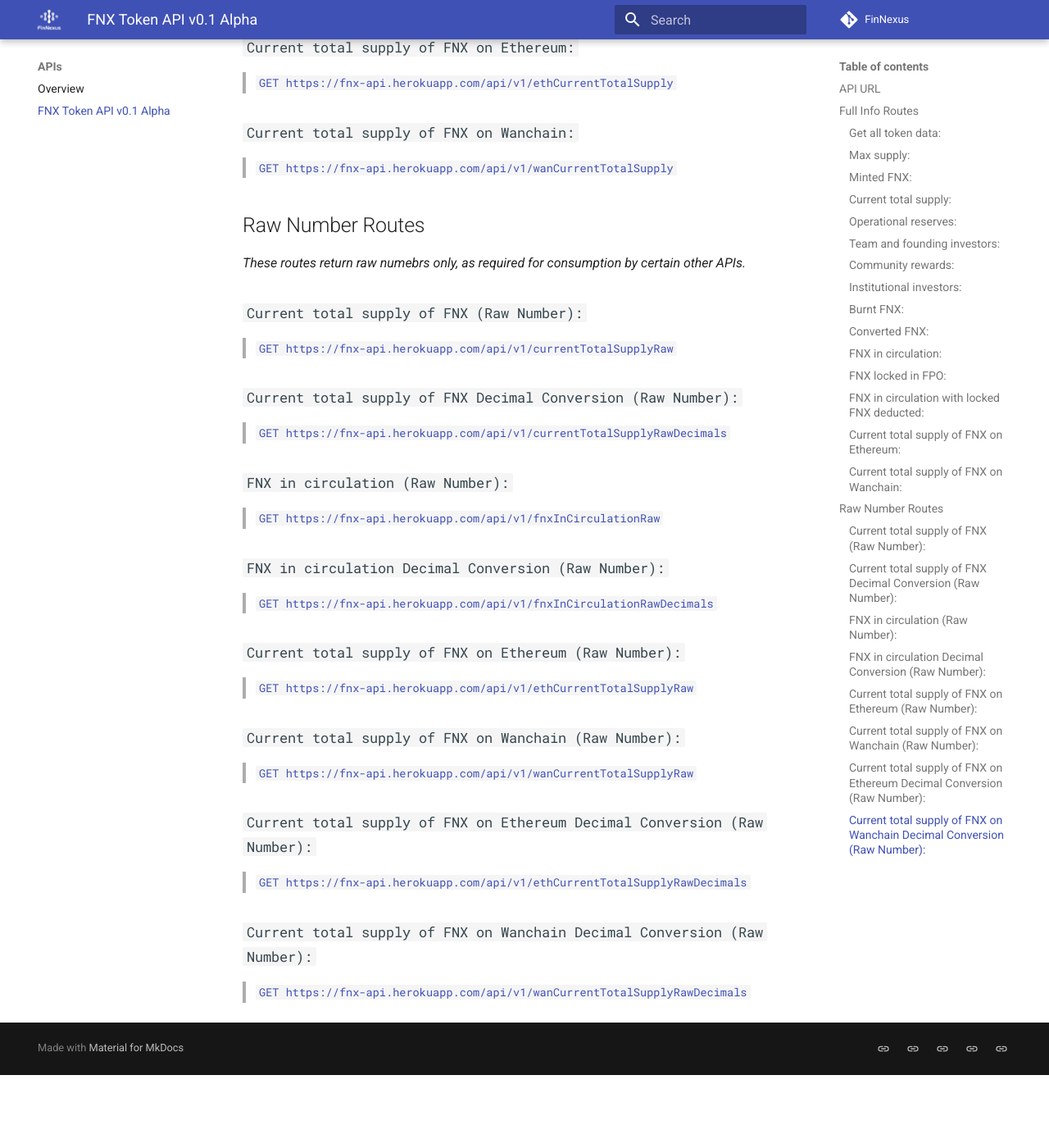
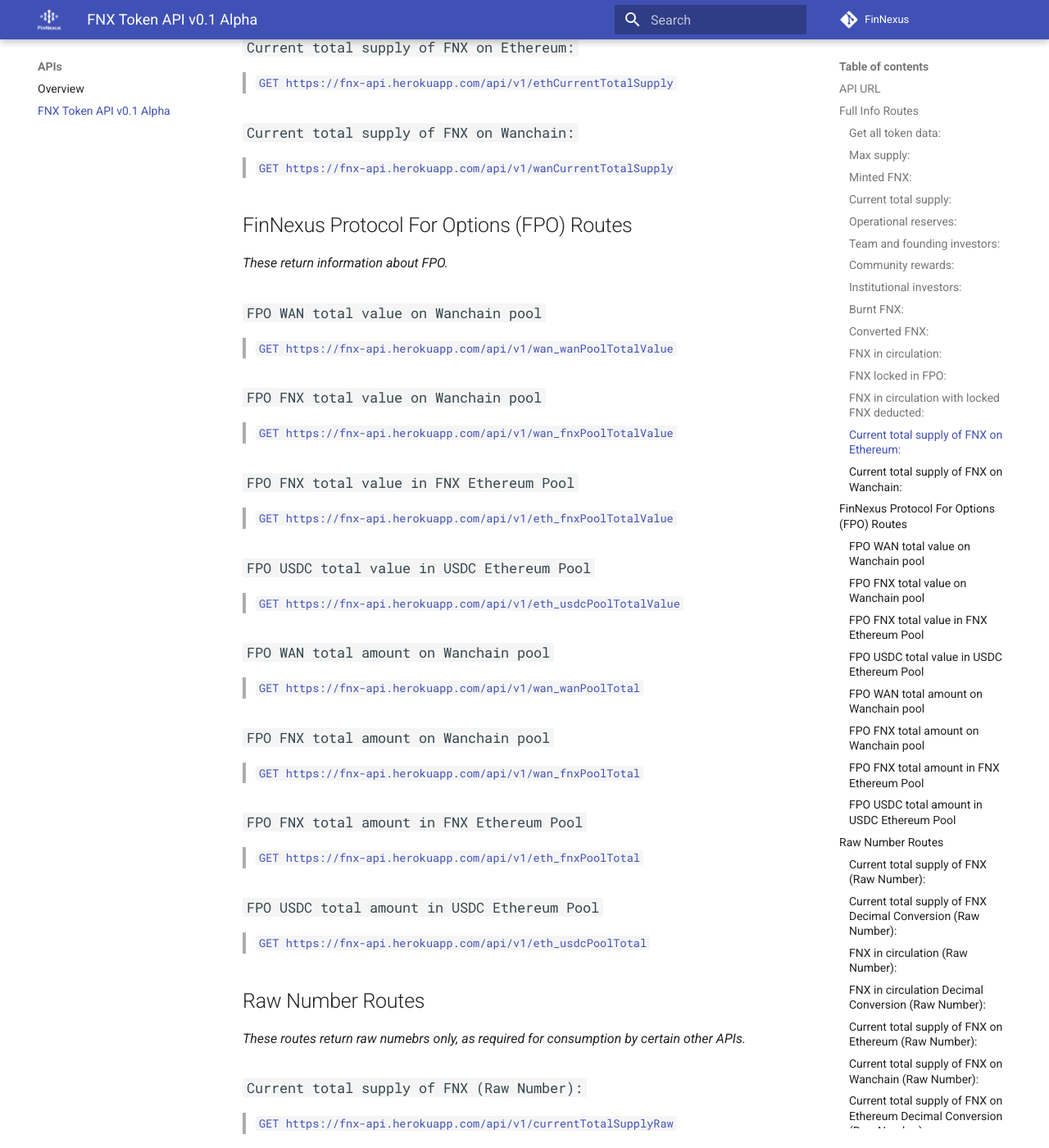
Before and after one commit to Phoenix-Finance/Phoenix-Documentation, an MkDocs documentation site: the page built from content/apis/token.md, in a window 1280 px wide and 1400 px high, scrolled down 2127 px. Shown: the whole window at 82% size. Built offline with MkDocs 1.6.1 and Material for MkDocs 9.7.7, drawn with Linux system fonts in a browser that asks for light colours; before the commit the page ends 3438 px from its top, so only the background shows below that.

Commit message:
adde FPO routes

```diff
--- a/content/apis/token.md
+++ b/content/apis/token.md
@@ -61,6 +61,36 @@ A single route at `/api/v1` returns all of the API data, while individual pieces
 ### `Current total supply of FNX on Wanchain:`
 > [`GET https://fnx-api.herokuapp.com/api/v1/wanCurrentTotalSupply`](https://fnx-api.herokuapp.com/api/v1/wanCurrentTotalSupply)
 
+
+
+## FinNexus Protocol For Options (FPO) Routes
+*These return information about FPO.*
+
+### `FPO WAN total value on Wanchain pool`
+> [`GET https://fnx-api.herokuapp.com/api/v1/wan_wanPoolTotalValue`](https://fnx-api.herokuapp.com/api/v1/wan_wanPoolTotalValue)
+
+### `FPO FNX total value on Wanchain pool`
+> [`GET https://fnx-api.herokuapp.com/api/v1/wan_fnxPoolTotalValue`](https://fnx-api.herokuapp.com/api/v1/wan_fnxPoolTotalValue)
+
+### `FPO FNX total value in FNX Ethereum Pool`
+> [`GET https://fnx-api.herokuapp.com/api/v1/eth_fnxPoolTotalValue`](https://fnx-api.herokuapp.com/api/v1/eth_fnxPoolTotalValue)
+
+### `FPO USDC total value in USDC Ethereum Pool`
+> [`GET https://fnx-api.herokuapp.com/api/v1/eth_usdcPoolTotalValue`](https://fnx-api.herokuapp.com/api/v1/eth_usdcPoolTotalValue)
+
+### `FPO WAN total amount on Wanchain pool`
+> [`GET https://fnx-api.herokuapp.com/api/v1/wan_wanPoolTotal`](https://fnx-api.herokuapp.com/api/v1/wan_wanPoolTotal)
+
+### `FPO FNX total amount on Wanchain pool`
+> [`GET https://fnx-api.herokuapp.com/api/v1/wan_fnxPoolTotal`](https://fnx-api.herokuapp.com/api/v1/wan_fnxPoolTotal)
+
+### `FPO FNX total amount in FNX Ethereum Pool`
+> [`GET https://fnx-api.herokuapp.com/api/v1/eth_fnxPoolTotal`](https://fnx-api.herokuapp.com/api/v1/eth_fnxPoolTotal)
+
+### `FPO USDC total amount in USDC Ethereum Pool`
+> [`GET https://fnx-api.herokuapp.com/api/v1/eth_usdcPoolTotal`](https://fnx-api.herokuapp.com/api/v1/eth_usdcPoolTotal)
+
+
 ## Raw Number Routes
 *These routes return raw numebrs only, as required for consumption by certain other APIs.*
 
```
